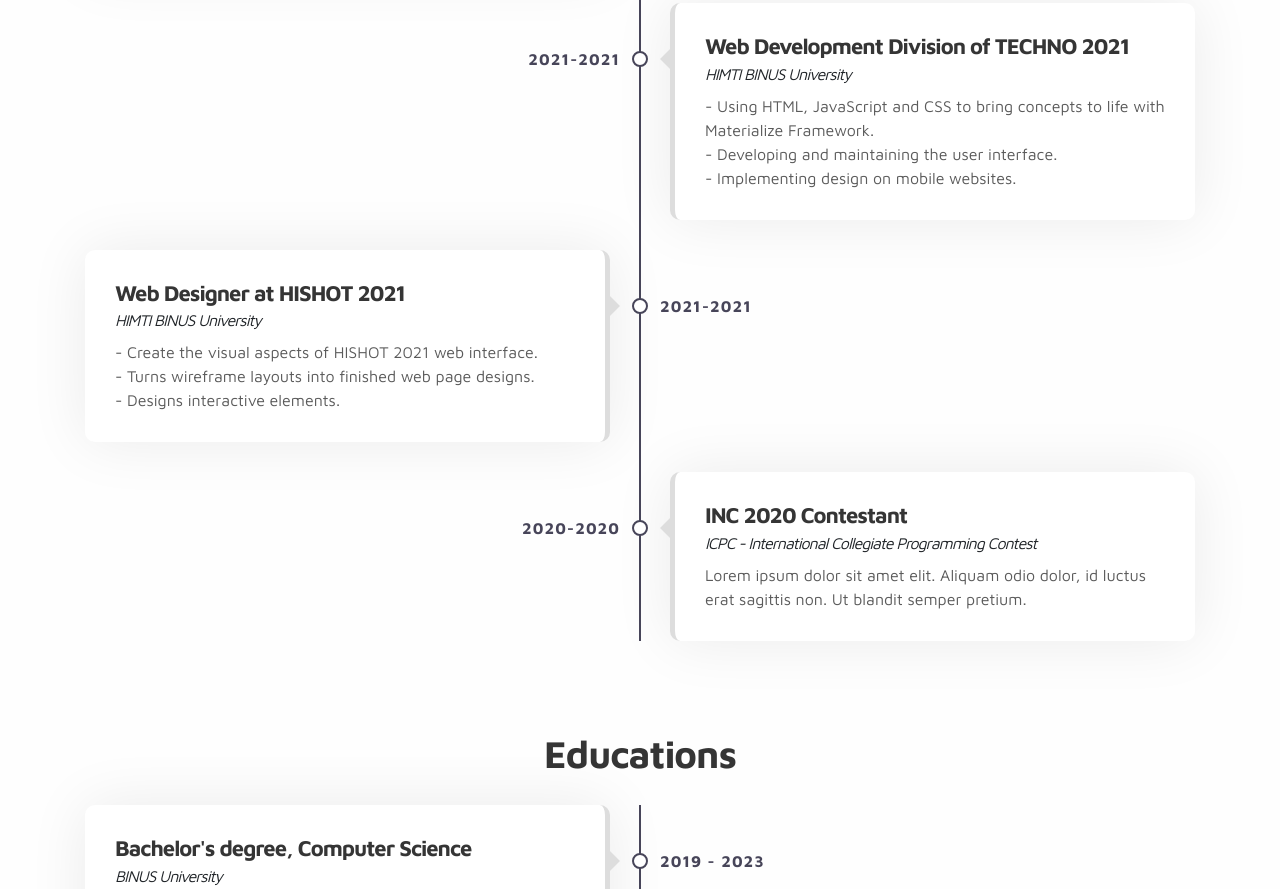
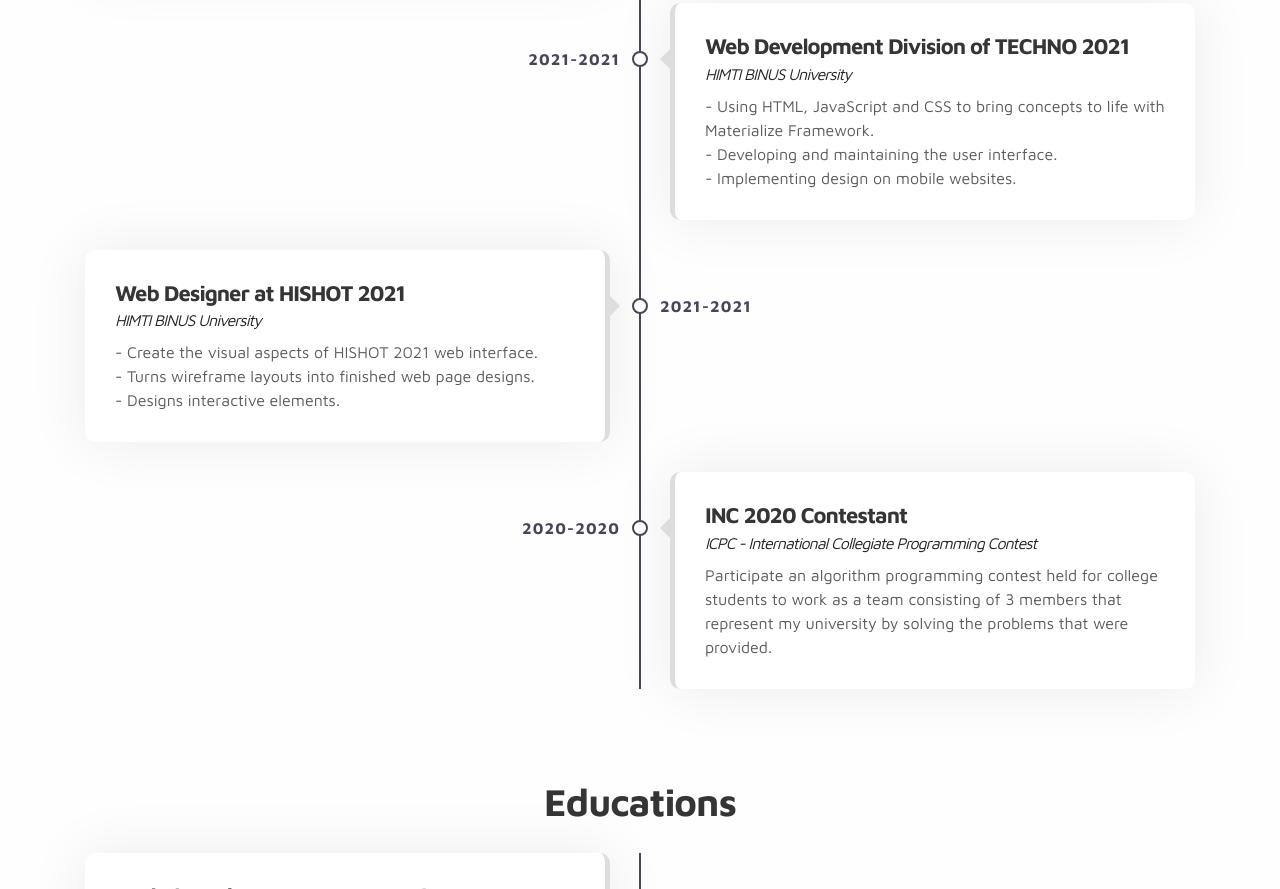
Before and after one commit to reyhanfirmanda/Portfolio, a plain HTML site: page index.html in a window 1280 px wide. Shown: the part 3280-4169 px from the top of the page. Drawn offline with nearby package versions, Linux system fonts and the light colour scheme.

Commit message:
ganti lorem ipsum icpc

```diff
--- a/index.html
+++ b/index.html
@@ -361,7 +361,7 @@ https://www.tooplate.com/view/2115-marvel
                       <h2 class="sub-judul">INC 2020 Contestant</h2>
                       <h4 class="sub-judul">ICPC - International Collegiate Programming Contest</h4>
                       <p>
-                          Lorem ipsum dolor sit amet elit. Aliquam odio dolor, id luctus erat sagittis non. Ut blandit semper pretium.
+                          Participate an algorithm programming contest held for college students to work as a team consisting of 3 members that represent my university by solving the problems that were provided.
                       </p>
                   </div>
               </div>
```
